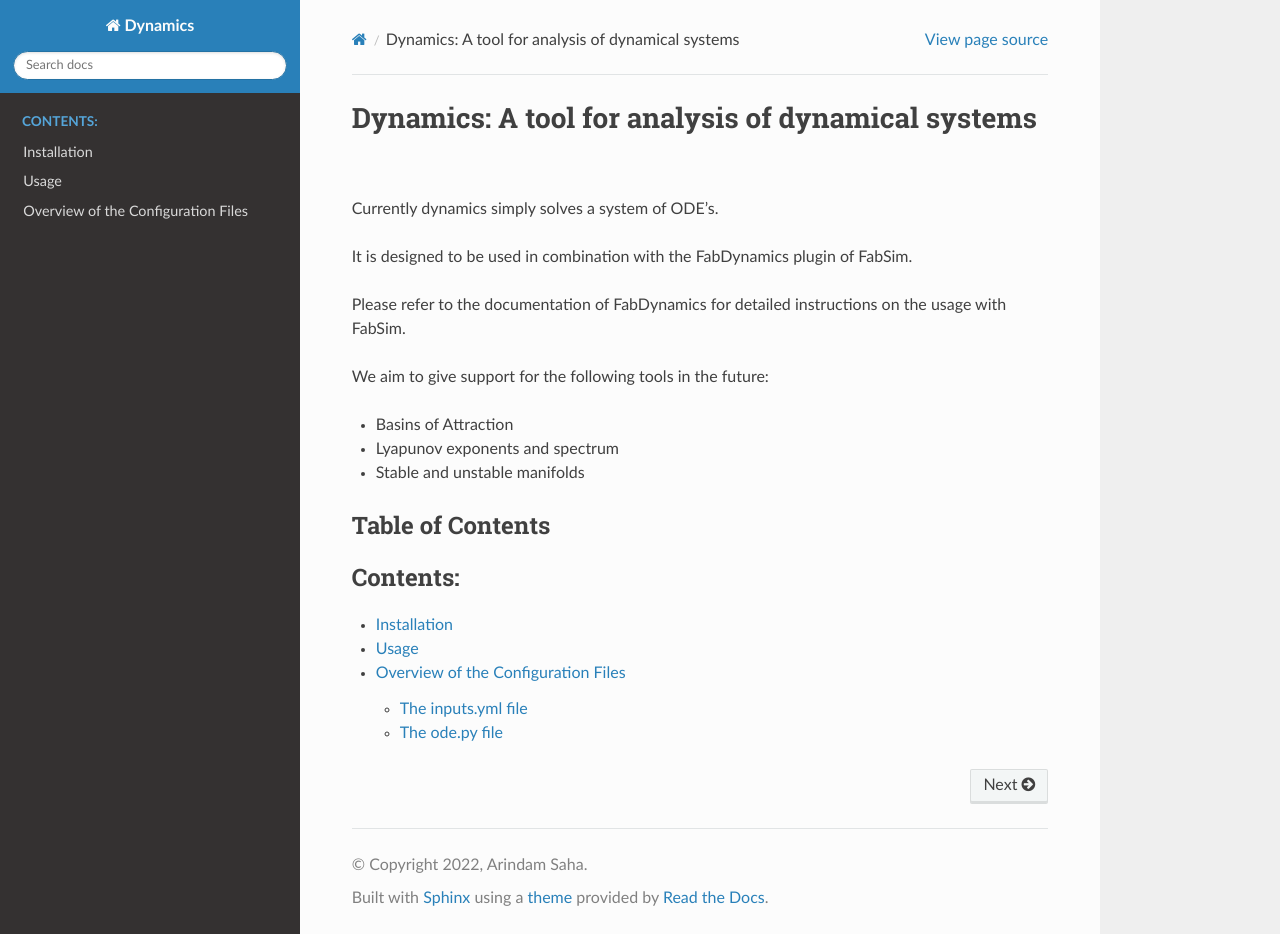
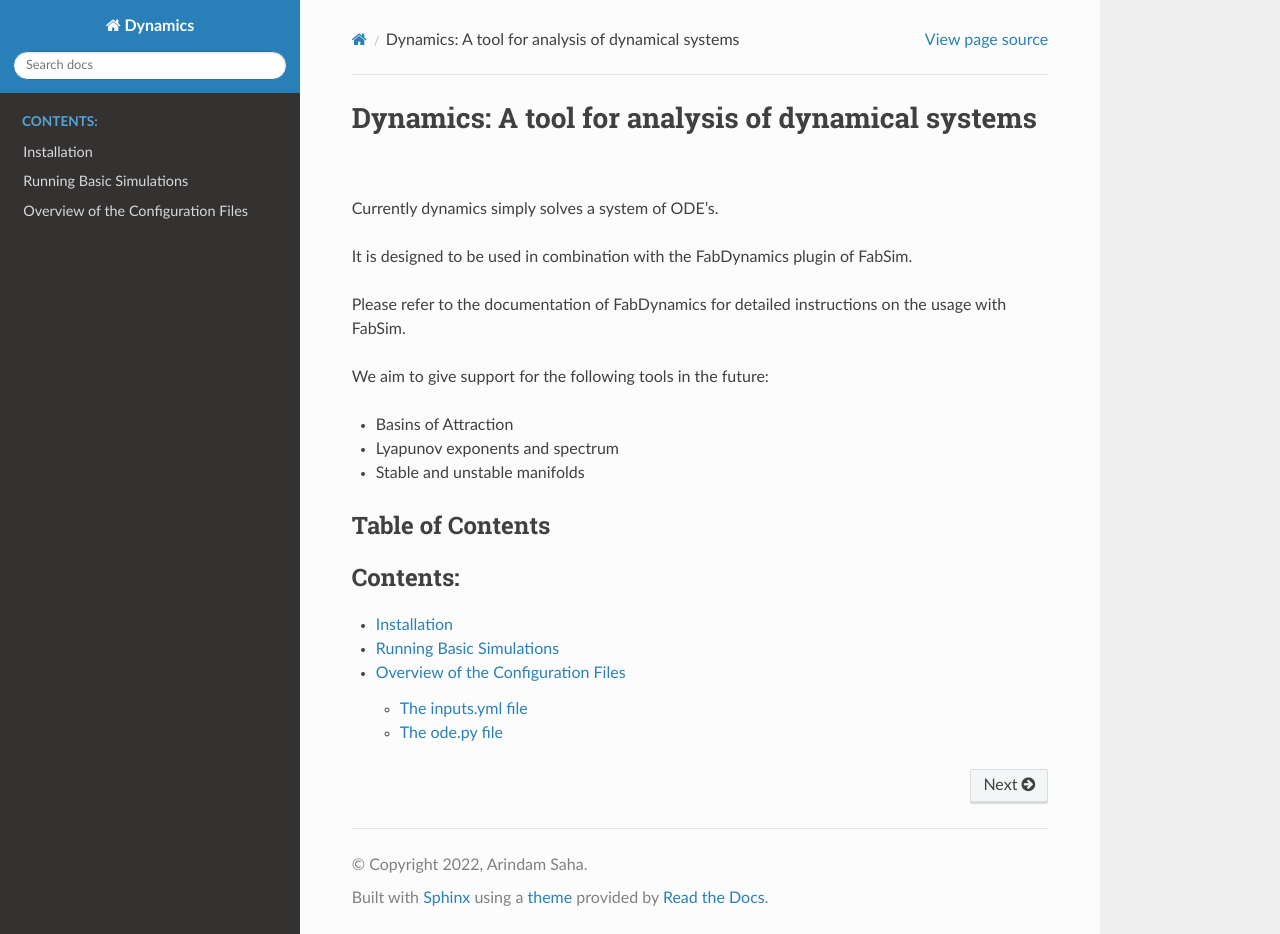
Before and after one commit to arindamsaha1507/dynamics, a Sphinx documentation site: the page built from docs/source/index.rst, in a window 1280 px wide and 934 px high. Built offline with Sphinx 7.4.7 and the Read the Docs theme 2.0.0, drawn with Linux system fonts in a browser that asks for light colours.

Commit message:
Renamed doc files

```diff
--- a/docs/source/Usage.rst
+++ b/docs/source/basic_usage.rst
@@ -1,5 +1,5 @@
-Usage
-=====
+Running Basic Simulations
+=========================
 
 Although Dynamics is written to be run using the FabSim plugin FabDynamics, it can also be run as a standalone program to simulate dynamical systems. Currently we can use it to simulate any system of ODE's using RK4 numerical solver. For a basic run, from the dynamics directory, simply execute::
 
--- a/docs/source/index.rst
+++ b/docs/source/index.rst
@@ -26,9 +26,9 @@
    :caption: Contents:
 
 
-   Installation
-   Usage
-   Configuration
+   installation
+   basic_usage
+   configuration
 
 .. Indices and tables
 .. ==================
```
Also changed, not shown: docs/source/configuration.rst (renamed from docs/source/Configuration.rst), docs/source/installation.rst (renamed from docs/source/Installation.rst).
